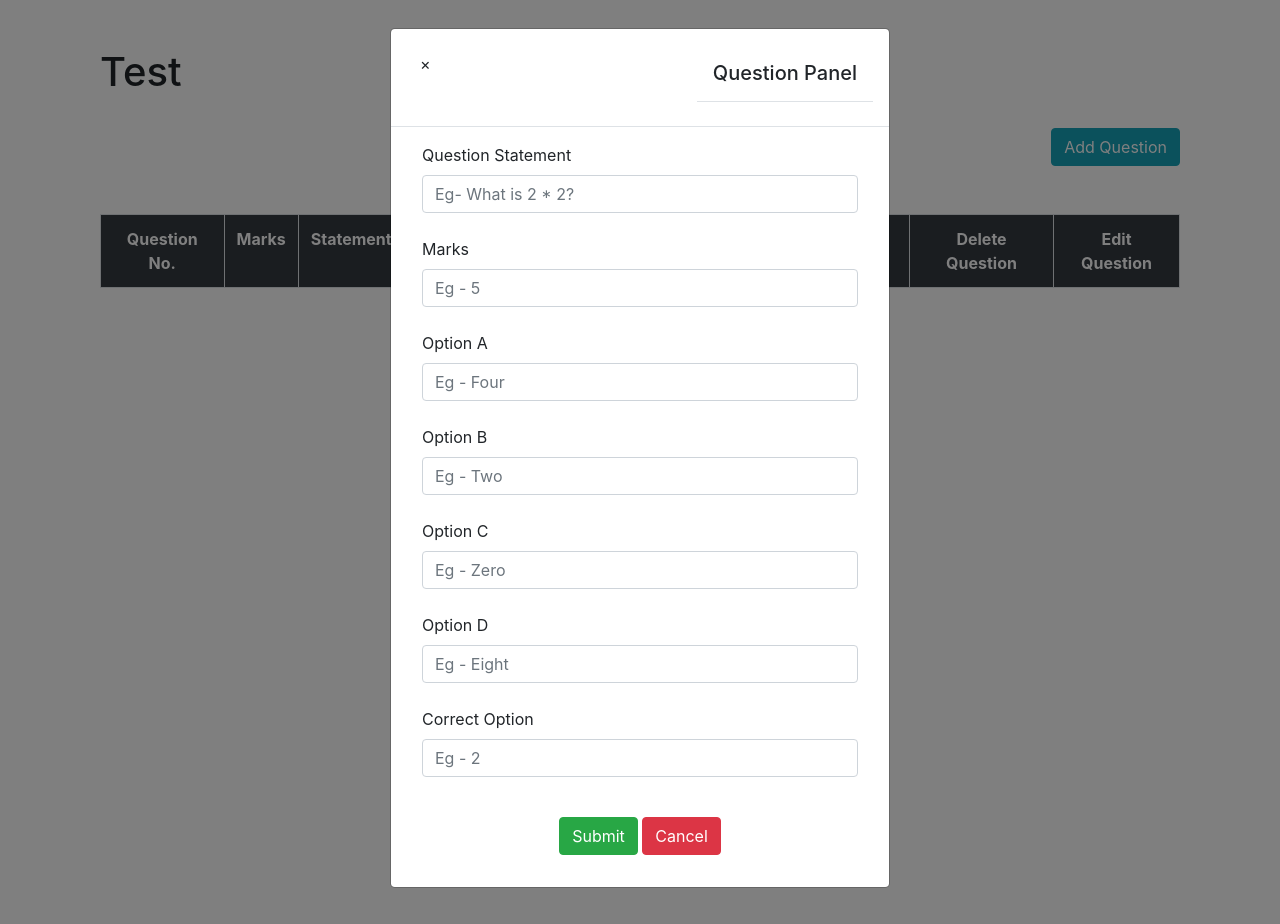
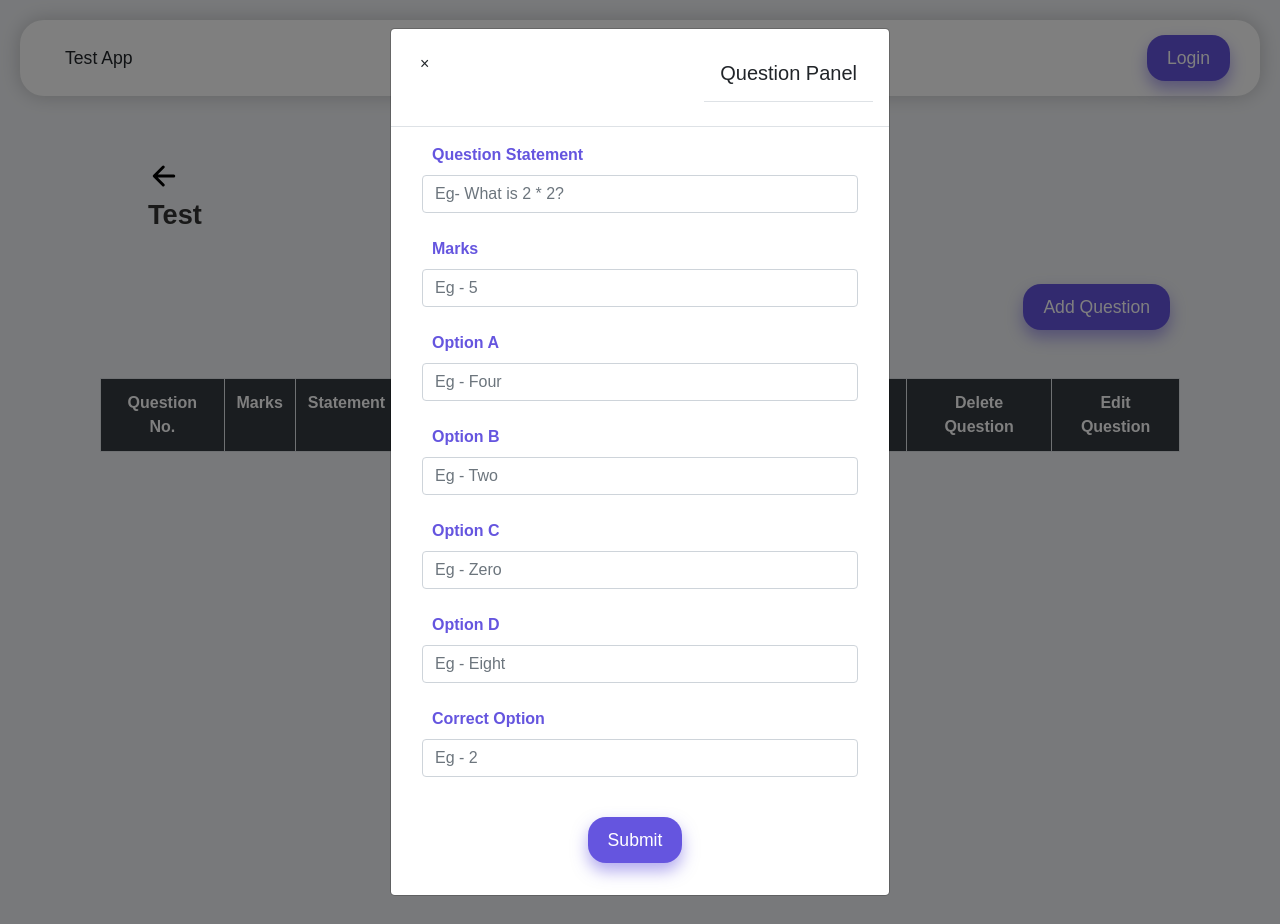
Before and after one commit to sauravUppoor/UpGrade, a PHP site: page /edu-edit-test.php?id=1 in a window 1280 px wide, after a click on "Add Question". Run offline with PHP 8.4, Linux system fonts and the light colour scheme; data that the repository does not hold is empty; some libraries are stand-ins or nearby versions.

Commit message:
:sparkles: feat: Add frontend files

```diff
--- a/accounts/edu-login.php
+++ b/accounts/edu-login.php
@@ -14,7 +14,7 @@ session_start();
 
     <!-- CSS Styles -->
     <link rel="stylesheet" href="../static/css/form.css">
-    <link rel="stylesheet" href="../static/css/navbar.php">
+    <link rel="stylesheet" href="../static/css/navbar.css">
     <!-- JS Script -->
     <script src="script.js"></script>
 
@@ -85,7 +85,7 @@ session_start();
     <br>
     <form action="<?php echo htmlentities($_SERVER['PHP_SELF']); ?>" method="POST">
         <div class="con-form">
-            <h1><span style = "color: #6555df; font-weight:700;">EDUCATOR</span> <span style="font-weight:400;">LOGIN</span></h1>
+            <h1><span style = "color: #6555df; font-weight:700; font-size:40px">EDUCATOR</span> <span style="font-weight:400; font-size: 40px">LOGIN</span></h1>
             <div class="con-inputs">
                 <div class="con-input">
                     <label for="email">
--- a/accounts/edu-register.php
+++ b/accounts/edu-register.php
@@ -14,7 +14,7 @@ session_start();
 
     <!-- CSS Styles -->
     <link rel="stylesheet" href="../static/css/form.css">
-    <link rel="stylesheet" href="../static/css/navbar.php">
+    <link rel="stylesheet" href="../static/css/navbar.css">
 
     <!-- JS Script -->
     <script src="script.js"></script>
--- a/accounts/student-login.php
+++ b/accounts/student-login.php
@@ -14,6 +14,7 @@ session_start();
 
     <!-- CSS Styles -->
     <link rel="stylesheet" href="../static/css/form.css">
+    <link rel="stylesheet" href="../static/css/navbar.css">
 
     <!-- JS Script -->
     <script src="script.js"></script>
@@ -25,6 +26,7 @@ session_start();
 
 <?php
     require_once "../connection.php";
+    include "../templates/navbar.php";
 
     if(isset($_POST['submit'])) {
         $email = $_POST['email'];
@@ -81,6 +83,7 @@ session_start();
     }
 ?>
 <body>
+    <br>
     <form style="width=500px;" action="<?php echo htmlentities($_SERVER['PHP_SELF']); ?>" method="POST">
         <div class="con-form">
         <h1><span style = "color: #6555df; font-weight:700;">STUDENT</span> <span style="font-weight:400;">LOGIN</span></h1>
--- a/educator/edu-edit-test.php
+++ b/educator/edu-edit-test.php
@@ -12,15 +12,59 @@ $id = $_GET['id'];
     <meta name="viewport" content="width=device-width, initial-scale=1.0">
     <title>Edit Test</title>
 
-    <?php include "../static/links/bootstrap.php"; ?>
+    <?php include "../static/links/bootstrap.php" ?>
+    <!-- CSS -->
+    <link rel="stylesheet" href="../static/css/navbar.css">
+    <link rel="stylesheet" href="../static/css/form.css">
+    <link rel="stylesheet" href="../static/css/edu-dashboard.css">
+
+    <!-- IonIcons -->
+    <script src="https://unpkg.com/ionicons@5.2.3/dist/ionicons.js"></script>
+
+    <style>
+        * {
+            transition: all 0.25s ease-in !important;
+        }
+        .green {
+            color: green;
+        }
+
+        .red {
+            color: red;
+        }
+
+        .bg-none, .bg-none:hover, .bg-none:active {
+            background-color: transparent;
+            border: none;
+        }
+
+        .btn-info {
+            padding: 10px 20px;
+            background-color :#6555df;
+            border: 0px;
+            border-radius: 18px;
+            margin-right: 10px;
+            color: #FFF;
+            font-size: 1.1rem;
+            box-shadow: 0px 8px 16px 0px rgba(101, 85, 223, 0.5);
+        }
+
+        .btn-info:hover, .btn-info:visited, .btn-info:active {
+            transform: translate(0px,5px);
+            box-shadow: none;
+            background-color :#6555df;
+        }
+
+    </style>
 
 </head>
 <body>
-    <br><br>
-    <div class="container">
-        <div class="col-lg-12">
-
-
+    <?php
+        include "../templates/navbar.php";
+    ?>
+    <br>
+    <div class="contain">
+        <a href="edu-test-archives.php"> <ion-icon name="arrow-back-outline" size="large"></ion-icon> </a>
         <h1>
             <?php
 
@@ -40,6 +84,9 @@ $id = $_GET['id'];
             ?>
                 Test
         </h1>
+    </div>
+    <div class="container">
+        <div class="col-lg-12">
 
             <br>
 
@@ -83,8 +130,8 @@ $id = $_GET['id'];
                                 <td><?php echo $res['choice_c']; ?></td>
                                 <td><?php echo $res['choice_d']; ?></td>
                                 <td><?php echo $res['correct_choice'] ?></td>
-                                <td> <button class="btn btn-danger" onclick="deleteQuestion(<?php echo $res['question_id'] ?>, this)">Delete</button> </td>
-                                <td> <button class="btn btn-success" onclick="getQuestionInfo(<?php echo $res['question_id'] ?>, this)" >Edit</button> </td>
+                                <td> <button class="btn btn-danger bg-none" onclick="deleteQuestion(<?php echo $res['question_id'] ?>, this)"> <ion-icon name="trash-outline" size="large" class="red"></ion-icon> </button> </td>
+                                <td> <button class="btn btn-success bg-none" onclick="getQuestionInfo(<?php echo $res['question_id'] ?>, this)"> <ion-icon name="create-outline" size="large" class="green"></ion-icon> </button> </td>
                             </tr>
                             <?php
                             $number++;
@@ -159,13 +206,13 @@ $id = $_GET['id'];
                                 <div class="container my-3">
                                     <div class="col-md-12 text-center">
                                         <button type="button"
-                                                class="btn btn-success"
+                                                class="btn btn-info"
                                                 data-dismiss="modal"
                                                 name="addQuestion"
                                                 onclick="addQ()">Submit</button>
-                                        <button type="button"
+                                        <!-- <button type="button"
                                                 class="btn btn-danger"
-                                                data-dismiss="modal">Cancel</button>
+                                                data-dismiss="modal">Cancel</button> -->
                                     </div>
                                 </div>
                                 </form>
@@ -240,13 +287,13 @@ $id = $_GET['id'];
                                 <div class="container my-3">
                                     <div class="col-md-12 text-center">
                                         <button type="button"
-                                                class="btn btn-success"
+                                                class="btn btn-info"
                                                 data-dismiss="modal"
                                                 name="updateQuestion"
                                                 onclick="updateQ()">Update</button>
-                                        <button type="button"
+                                        <!-- <button type="button"
                                                 class="btn btn-danger"
-                                                data-dismiss="modal">Cancel</button>
+                                                data-dismiss="modal">Cancel</button> -->
                                         <input type="hidden" id="hidden_question_id">
                                     </div>
                                 </div>
--- /dev/null
+++ b/static/css/edu-dashboard.css
@@ -0,0 +1,38 @@
+.contain {
+    max-width: 80%;
+    margin: auto;
+    padding: 20px;
+}
+
+.contain h1 {
+    color: #333333;
+}
+
+.contain-btns {
+    display: flex;
+    margin: auto;
+    justify-content: center;
+}
+
+.btn-1 {
+    border: 0px;
+    border-radius: 18px;
+    font-size: 1.1rem;
+    font-weight: 600;
+    padding: 30px 20px;
+    margin: 25px;
+    cursor: pointer;
+    background-color: #FFF;
+    color: #6555df;
+    text-align: center;
+    box-shadow: 0px 3px 10px 0px rgba(0,0,0,0.3);
+    min-width: 175px;
+    min-height: 150px;
+}
+
+.btn-1:hover {
+    background-color: #6555df;
+    color: #FFF;
+    transform: translate(0px,5px);
+    box-shadow: 0px 5px 10px 0px rgba(101, 85, 223, 0.5);
+}
--- a/static/css/navbar.css
+++ b/static/css/navbar.css
@@ -12,10 +12,12 @@ body {
 
 a {
     color: black;
+    text-decoration: none;
 }
 
 a:hover {
     text-decoration: none;
+    color: #776adb;
 }
 
 .nav {
--- a/templates/navbar.php
+++ b/templates/navbar.php
@@ -1,18 +1,4 @@
-<!DOCTYPE html>
-<html lang="en">
-<head>
-    <meta charset="UTF-8">
-    <meta name="viewport" content="width=device-width, initial-scale=1.0">
-    <title>Navbar</title>
 
-    <?php
-
-        include "../static/links/bootstrap.php";
-
-    ?>
-    <link rel="stylesheet" href="../static/css/navbar.css">
-</head>
-<body>
 
     <div class="nav">
         <div class="con-logo">
@@ -27,5 +13,3 @@
             <a href="../templates/login.php"> <button>Login</button> </a>
         </div>
     </div>
-</body>
-</html>
```
Also changed, not shown: educator/backend-edit-quest.php (+4 -4 lines), educator/edu-create-test.php (+36 -82 lines), educator/edu-dashboard.php (+24 -6 lines), educator/edu-test-archives.php (+32 -10 lines). Lines whose indentation alone changed are shown as unchanged.
